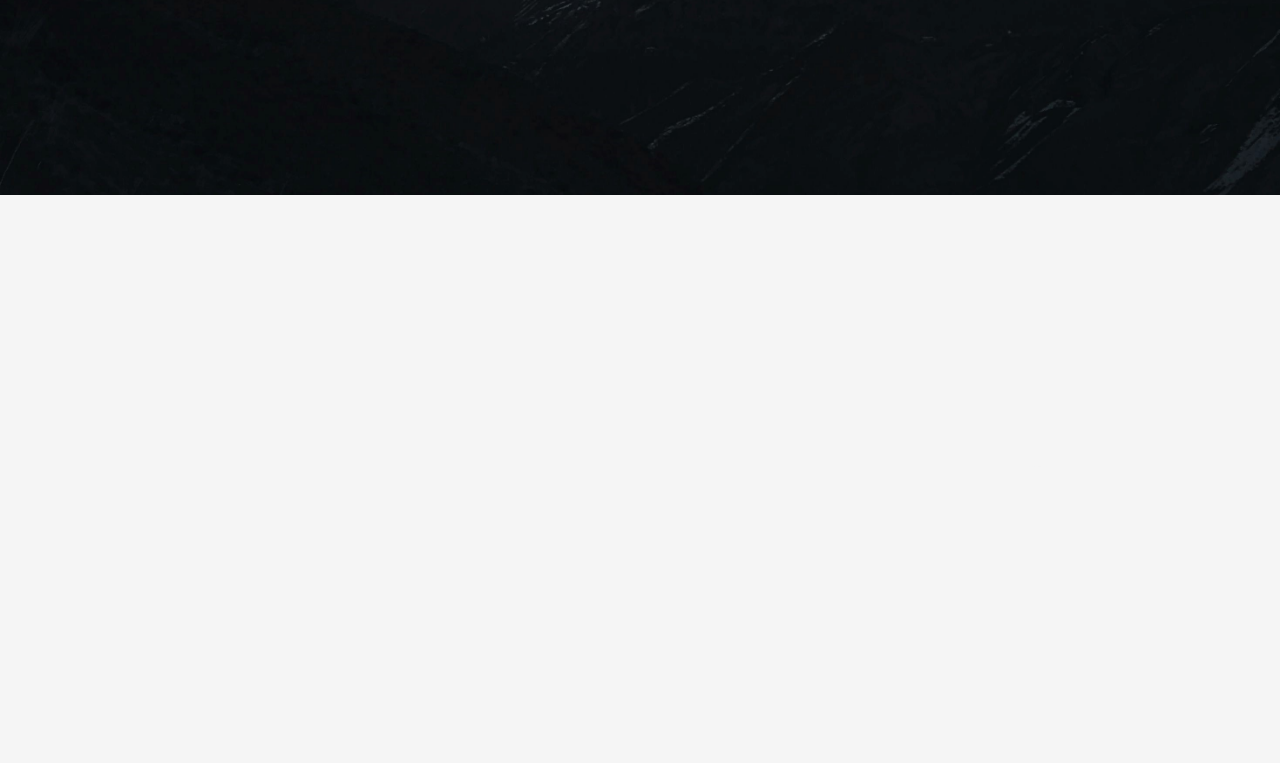
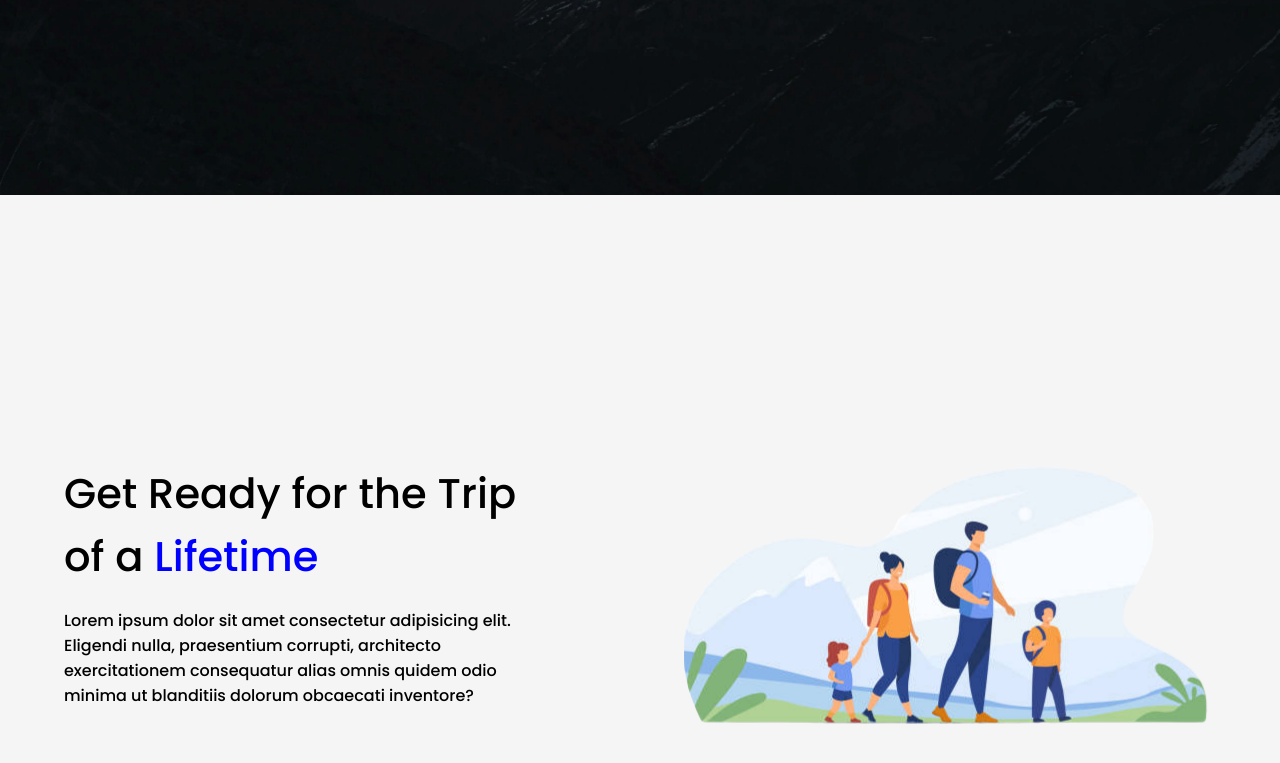
Before and after one commit to shayanaliz/web-dev-projects, a plain HTML site: page cssproj/index.html in a window 1280 px wide. Shown: the part 605-1368 px from the top of the page. Drawn offline with Linux system fonts and the light colour scheme.

Commit message:
added intersection observer

```diff
--- a/cssproj/index.html
+++ b/cssproj/index.html
@@ -53,5 +53,7 @@
                 <div class="illustration-pg2"></div>
             </div>
     </section>
+
+    <script src='intersection-observer.js'></script>
 </body>
 </html>
--- /dev/null
+++ b/cssproj/intersection-observer.js
@@ -0,0 +1,22 @@
+const pageTwo=document.querySelector('.hero-pg2');
+const pageTitle=document.querySelector('.title-pg2');
+const pageLorem=document.querySelector('.loremipsum-pg2');
+const pageIll=document.querySelector('.illustration-pg2');
+
+const options={
+    root:null,
+    threshold:0,
+    rootMargin: '-10px'
+};
+
+const observer= new IntersectionObserver(function(entries,observer){
+    entries.forEach(entry=>{
+        if(entry.isIntersecting){
+            pageTitle.style.animation='fade-in 250ms ease-in-out forwards';
+            pageLorem.style.animation='fade-in 250ms ease-in-out forwards';
+            pageIll.classList.add('active');
+        };
+    })
+},options);
+
+observer.observe(pageTwo);
--- a/cssproj/style.scss
+++ b/cssproj/style.scss
@@ -216,7 +216,6 @@ main {
       margin: 20px 0px;
       font-size: 2.6rem;
       opacity: 0;
-      animation: fade-in 250ms ease-in-out 5s forwards;
       .lft {
         color: blue;
         transition-duration: 400ms;
@@ -228,7 +227,6 @@ main {
     .loremipsum-pg2 {
       margin: 20px 0px;
       opacity: 0;
-      animation: fade-in 250ms ease-in-out 6s forwards;
     }
   }
 }
@@ -247,7 +245,12 @@ main {
     bottom: 20px;
     background-color: whitesmoke;
     transform: scaleY(1);
-    animation: top-reveal 2s ease-in-out 7.5s forwards;
+  }
+}
+
+.active {
+  &::after {
+    animation: top-reveal 2s ease-in-out forwards;
   }
 }
 
```
Also changed, not shown: cssproj/style.css, 1 other file.
